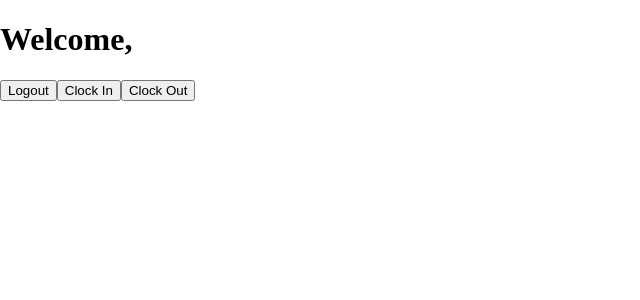
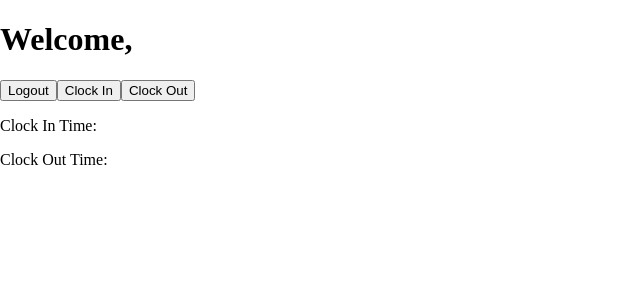
Before and after one commit to allenmor/guard, a React (Create React App) app: page /userpage in a window 1280 px wide. Shown: the top 300 px of the page, without its empty margins (0-640 px from the left). Built offline with nearby package versions, Linux system fonts and the light colour scheme; no server answers.

Commit message:
clock in clock out started

```diff
--- a/package.json
+++ b/package.json
@@ -3,6 +3,7 @@
   "version": "0.1.0",
   "private": true,
   "dependencies": {
+    "@firebase/firestore": "^4.0.0",
     "@testing-library/jest-dom": "^5.17.0",
     "@testing-library/react": "^13.4.0",
     "@testing-library/user-event": "^13.5.0",
--- a/src/components/Home/Login.js
+++ b/src/components/Home/Login.js
@@ -21,9 +21,14 @@ const Login = () => {
         .then((userCredential) => {
             // Login successful
             const user = userCredential.user;
+
+            // Fetch the latest user profile information
+            user.reload().then(() => {
                 console.log(user);
-        const {email} = user
-        navigate('/userpage', { state: { email } });
+
+                const {email, displayName} = user
+                navigate('/userpage', { state: { email, name: displayName } });
+            });
         })
         .catch((error) => {
             // Handle login errors
@@ -32,6 +37,7 @@ const Login = () => {
             console.error(errorCode, errorMessage);
         });
 };
+
 
   const handleSignUp = (e) => {
     e.preventDefault();
--- a/src/components/Home/UserPage.js
+++ b/src/components/Home/UserPage.js
@@ -1,11 +1,15 @@
-import React from 'react';
+import React, { useState } from 'react';
 import { useLocation, useNavigate } from 'react-router-dom';
-import { auth } from '../../firebase';
+import { auth, db } from '../../firebase'; // make sure to import your firestore database
+import { setDoc, doc } from '@firebase/firestore';
 
 function UserPage() {
   const location = useLocation();
   const { email, name } = location.state || {}; // also get the name from location state
   const navigate = useNavigate();
+
+  const [clockInTime, setClockInTime] = useState(null);
+  const [clockOutTime, setClockOutTime] = useState(null);
 
   console.log('Email:', email);
   console.log('Name:', name);
@@ -23,13 +27,44 @@ function UserPage() {
       });
   };
 
+  const handleClockIn = async () => {
+    const now = new Date();
+    const timeString = `${now.getHours()}:${now.getMinutes()}`;
+
+    setClockInTime(timeString);  // Set the clock in time
+
+    const userRef = doc(db, 'users', email); // Assuming 'users' is your collection name and 'email' is unique identifier
+
+    await setDoc(userRef, {
+      clockIn: timeString,
+      location: "new york", // this should be dynamic based on user's location
+      name: name,
+    }, { merge: true });
+  };
+
+
+  const handleClockOut = async () => {
+    const now = new Date();
+    const timeString = `${now.getHours()}:${now.getMinutes()}`;
+
+    setClockOutTime(timeString);  // Set the clock out time
+
+    const userRef = doc(db, 'users', email); // Assuming 'users' is your collection name and 'email' is unique identifier
+
+    await setDoc(userRef, {
+      clockOut: timeString,
+    }, { merge: true });
+  };
+
   return (
     <div>
       <h1>Welcome, {name}</h1> {/* display the user's name */}
       <p>{email}</p>
       <button onClick={handleLogout}>Logout</button>
-      <button>Clock In</button>
-      <button>Clock Out</button>
+      <button onClick={handleClockIn}>Clock In</button>
+      <button onClick={handleClockOut}>Clock Out</button>
+      <p>Clock In Time: {clockInTime}</p>
+      <p>Clock Out Time: {clockOutTime}</p>
     </div>
   );
 }
--- a/src/firebase.js
+++ b/src/firebase.js
@@ -1,5 +1,6 @@
 import { initializeApp } from 'firebase/app';
 import { getAuth, createUserWithEmailAndPassword, signInWithEmailAndPassword, updateProfile } from 'firebase/auth';
+import { getFirestore } from 'firebase/firestore'; // Add this line
 
 const firebaseConfig = {
     apiKey: process.env.REACT_APP_FIREBASE_API_KEY,
@@ -13,5 +14,6 @@ const firebaseConfig = {
 
 const app = initializeApp(firebaseConfig);
 const auth = getAuth(app);
+const db = getFirestore(app); // Add this line
 
-export { auth, createUserWithEmailAndPassword, signInWithEmailAndPassword, updateProfile };
+export { auth, createUserWithEmailAndPassword, signInWithEmailAndPassword, updateProfile, db }; // Include db in the export
```
Also changed, not shown: 1 other file (tests, documents, lock files or other folders). Lines whose indentation alone changed are shown as unchanged.
